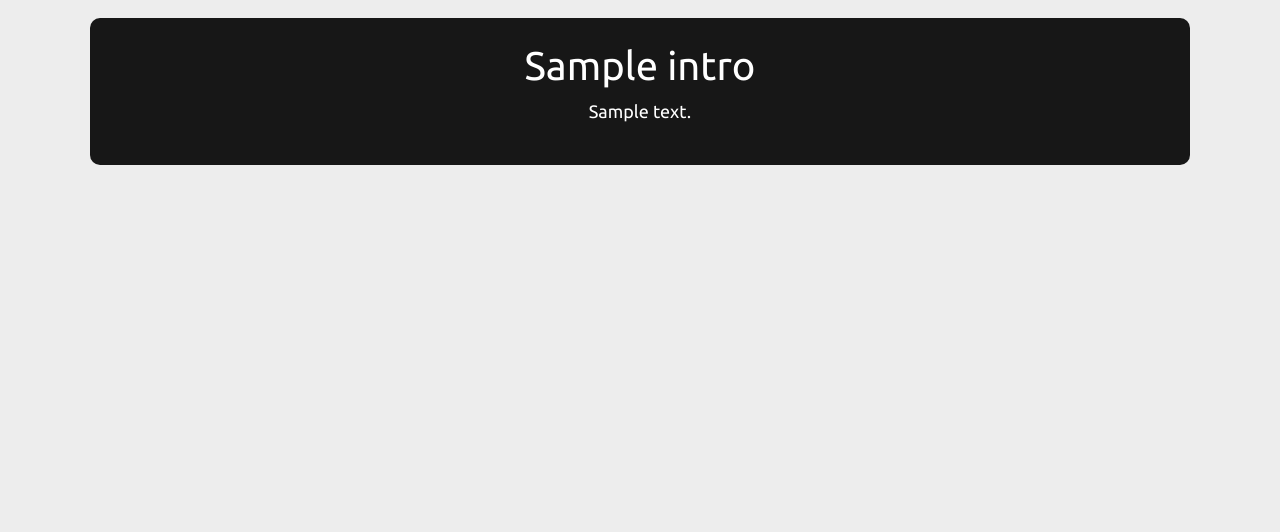
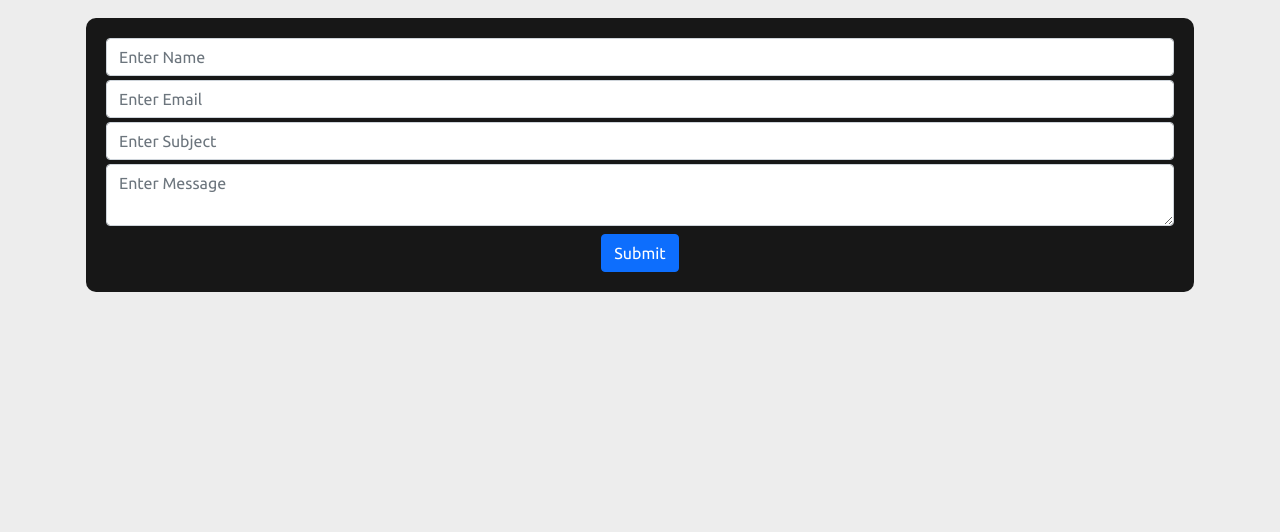
Before and after one commit to harryscodingvault/SocialMediaAutoPoster, a Django app: template Django/PortfolioWeb/portfolio/templates/Index/contact.html in a window 1280 px wide. Shown: the part 62-594 px from the top of the page. Run offline with Django 3.2, Linux system fonts and the light colour scheme; the template is opened without the code that fills it: most values are stand-ins (such as "Sample title", 1, 10 or a date in 2020); grey boxes marked "Sample" are stand-in pictures.

Commit message:
Contact form and view created and implemented

```diff
--- a/Django/PortfolioWeb/portfolio/Index/urls.py
+++ b/Django/PortfolioWeb/portfolio/Index/urls.py
@@ -4,5 +4,4 @@ from . import views
 urlpatterns = [
     path('', views.home, name='home'),
     path('about/', views.about, name='about'),
-    path('contact/', views.contact, name='contact'),
 ]
--- a/Django/PortfolioWeb/portfolio/portfolio/settings.py
+++ b/Django/PortfolioWeb/portfolio/portfolio/settings.py
@@ -43,6 +43,7 @@ INSTALLED_APPS = [
     'django.contrib.messages',
     'django.contrib.staticfiles',
     'Index',
+    'Contact',
 
 ]
 
--- a/Django/PortfolioWeb/portfolio/portfolio/urls.py
+++ b/Django/PortfolioWeb/portfolio/portfolio/urls.py
@@ -22,4 +22,5 @@ from django.conf import settings
 urlpatterns = [
     path('admin/', admin.site.urls),
     path('', include('Index.urls')),
+    path('contact/', include('Contact.urls')),
 ] + static(settings.MEDIA_URL, document_root=settings.MEDIA_ROOT)
--- a/Django/PortfolioWeb/portfolio/static/css/style.css
+++ b/Django/PortfolioWeb/portfolio/static/css/style.css
@@ -45,7 +45,7 @@ a{
 .separator-title{
     background-color:#171717;
     color: white;
-    border-radius: 100px;
+    border-radius: 100px 100px 30px 30px;
 }
 /* Card */
 
--- a/Django/PortfolioWeb/portfolio/templates/Index/about.html
+++ b/Django/PortfolioWeb/portfolio/templates/Index/about.html
@@ -32,7 +32,7 @@ About
 						<div class="text-box">
 						<div class="text">
                            {% for skill in skills %}
-                                <p>{{ skill.language }}</p>
+                                <h4>{{ skill.language }}</h4>
                             {% endfor %}
 						</div>
 						</div>
@@ -51,7 +51,7 @@ About
 						<div class="text-box">
 						<div class="text">
                            {% for skill in skills %}
-                                <p>{{ skill.framework }}</p>
+                                <h4>{{ skill.framework }}</h4>
                             {% endfor %}
 						</div>
 						</div>
@@ -70,7 +70,7 @@ About
 						<div class="text-box">
 						<div class="text">
                            {% for skill in skills %}
-                                <p>{{ skill.technology }}</p>
+                                <h4>{{ skill.technology }}</h4>
                             {% endfor %}
 						</div>
 						</div>
--- a/Django/PortfolioWeb/portfolio/templates/Index/contact.html
+++ b/Django/PortfolioWeb/portfolio/templates/Index/contact.html
@@ -6,9 +6,24 @@ Contacts
 
 {% block content %}
     <div class="container text-center">
-        <div class="title-presentation p-4 m-2">
-            <h1 class="text-center">{{ intro.title }}</h1>
-            <p class="text-center">{{ intro.description }}</p>
+        <div class="title-presentation p-3 m-1">
+        <form action="" method="post">
+            {% csrf_token %}
+          <div class="form-group m-1">
+            <input type="text" class="form-control" id="name" name="name" placeholder="Enter Name">
+          </div>
+          <div class="form-group m-1">
+            <input type="text" class="form-control" id="email" name="email" placeholder="Enter Email">
+          </div>
+          <div class="form-group m-1">
+            <input type="text" class="form-control" id="subject" name="subject" placeholder="Enter Subject">
+          </div>
+          <div class="form-group m-1">
+            <textarea  type="text" class="form-control" id="message" name="message" placeholder="Enter Message"></textarea>
+          </div>
+
+          <button type="submit" class="btn btn-primary m-1">Submit</button>
+        </form>
         </div>
     </div>
 {% endblock %}
--- a/Django/PortfolioWeb/portfolio/templates/Index/index.html
+++ b/Django/PortfolioWeb/portfolio/templates/Index/index.html
@@ -107,7 +107,7 @@
 						<div class="text-box">
 						<div class="text">
                            {% for skill in skills %}
-                                <p>{{ skill.language }}</p>
+                                <h4>{{ skill.language }}</h4>
                             {% endfor %}
 						</div>
 						</div>
@@ -126,7 +126,7 @@
 						<div class="text-box">
 						<div class="text">
                            {% for skill in skills %}
-                                <p>{{ skill.framework }}</p>
+                                <h4>{{ skill.framework }}</h4>
                             {% endfor %}
 						</div>
 						</div>
@@ -145,7 +145,7 @@
 						<div class="text-box">
 						<div class="text">
                            {% for skill in skills %}
-                                <p>{{ skill.technology }}</p>
+                                <h4>{{ skill.technology }}</h4>
                             {% endfor %}
 						</div>
 						</div>
```
